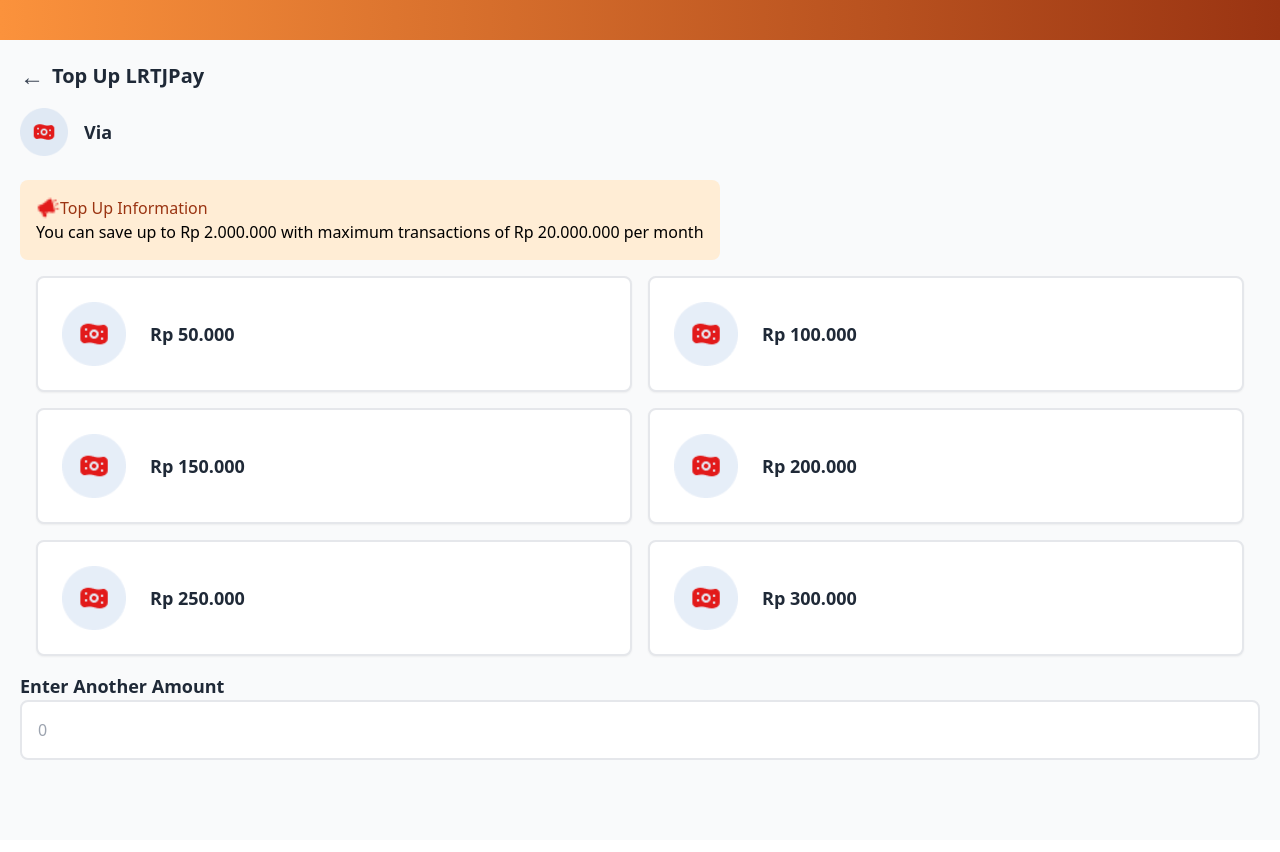
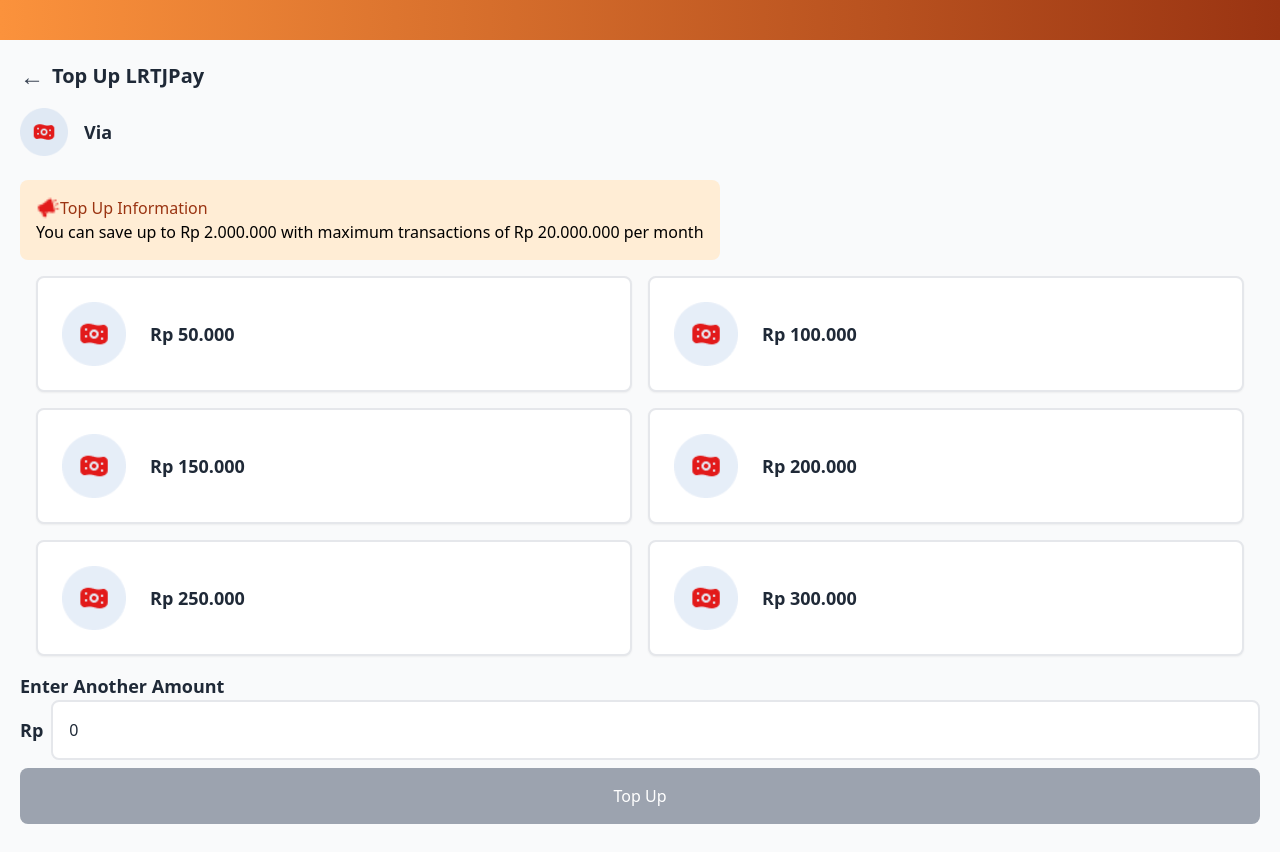
Before and after one commit to nibih/payment-integration, a Next.js app: page /topup/method in a window 1280 px wide. Built offline with nearby package versions, Linux system fonts and the light colour scheme.

Commit message:
Refactor pin encryption key, add OTP input component and utility functions, update logger usage, and add winston package

```diff
--- a/package.json
+++ b/package.json
@@ -18,7 +18,8 @@
     "react": "19.0.0-rc-02c0e824-20241028",
     "react-dom": "19.0.0-rc-02c0e824-20241028",
     "tailwind-merge": "^2.5.4",
-    "tailwindcss-animate": "^1.0.7"
+    "tailwindcss-animate": "^1.0.7",
+    "winston": "^3.15.0"
   },
   "devDependencies": {
     "@types/node": "^20",
--- a/src/app/page.tsx
+++ b/src/app/page.tsx
@@ -34,24 +34,18 @@
   }, [pin]);
   useEffect(() => {
     if (stage === "phone") {
-      logger.info("phone");
       router.push("/phone");
     }
     if (stage === "otp") {
-      logger.info("otp");
       router.push("/otp");
     }
     if (stage === "register") {
-      logger.info("register");
       router.push("/register");
     }
     if (stage === "pin") {
-      logger.info("pin");
       router.push("/pin");
     }
     if (stage === "confirm") {
-      // log
-      logger.info("confirm");
     }
   }, [stage]);
   return (
--- a/src/app/topup/method/page.tsx
+++ b/src/app/topup/method/page.tsx
@@ -1,7 +1,10 @@
 "use client";
+import logger from "@/lib/logger";
 import { usePayment } from "@/context/PaymentContext";
+import { useState } from "react";
 export default function method() {
   const { method } = usePayment();
+  const [amount, setAmount] = useState(0);
   const ammountOptions = [
     {
       title: "Rp 50.000",
@@ -62,6 +65,10 @@
           <div
             key={index}
             className="flex cursor-pointer items-center rounded-lg border-2 bg-white p-4 shadow-sm hover:bg-gray-100"
+            onClick={() => {
+              // go to method subpage with method.title as the parameter
+              setAmount(option.value);
+            }}
           >
             <div className="mr-4 flex h-20 w-20 items-center justify-center rounded-full">
               <img
@@ -85,11 +92,34 @@
       </h3>
       {/* input with placeholder "Rp 0" */}
       {/* but the Rp is always there */}
-      <input
-        type="number"
-        placeholder="0"
-        className="w-full rounded-lg border-2 p-4"
-      />
+      <div className="flex items-center gap-2">
+        <p className="text-lg font-semibold text-gray-800">Rp</p>
+        <input
+          type="text"
+          placeholder="0"
+          className="w-full rounded-lg border-2 p-4"
+          value={amount.toLocaleString("id-ID")}
+          onChange={(e) => {
+            const value = e.target.value.replace(/\./g, "");
+            setAmount(Number(value));
+          }}
+        />
+      </div>
+      {/* top up button */}
+      {/* bg-orange-800 text-white rounded-lg p-4 w-full */}
+      <button
+        className={`my-2 w-full rounded-lg p-4 text-white ${
+          amount === 0 ? "bg-gray-400" : "bg-orange-800"
+        }`}
+        disabled={amount === 0}
+        onClick={() => {
+          // log the amount with the logger
+          // alert
+          alert(`Top up amount: ${amount}`);
+        }}
+      >
+        Top Up
+      </button>
     </div>
   );
 }
```
Also changed, not shown: src/lib/logger.js (+6 -5 lines), 1 other file (tests, documents, lock files or other folders).
